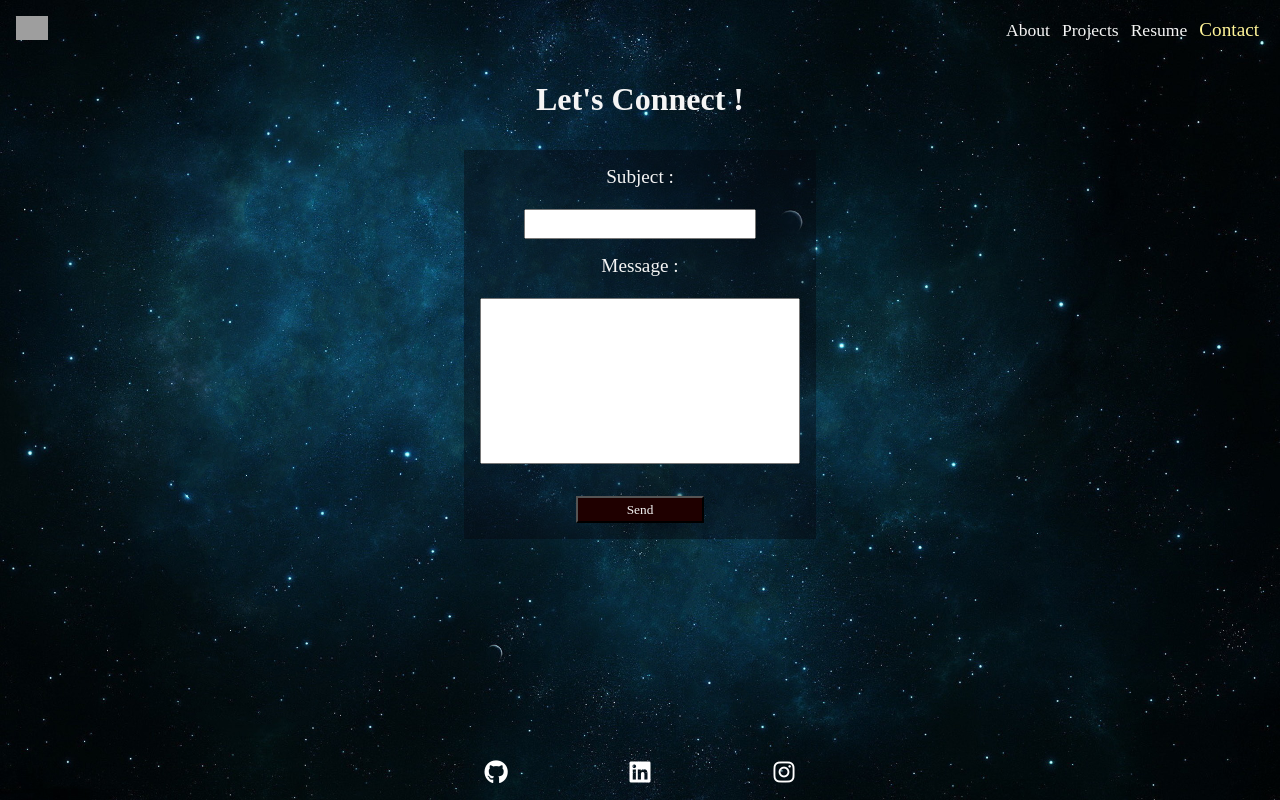
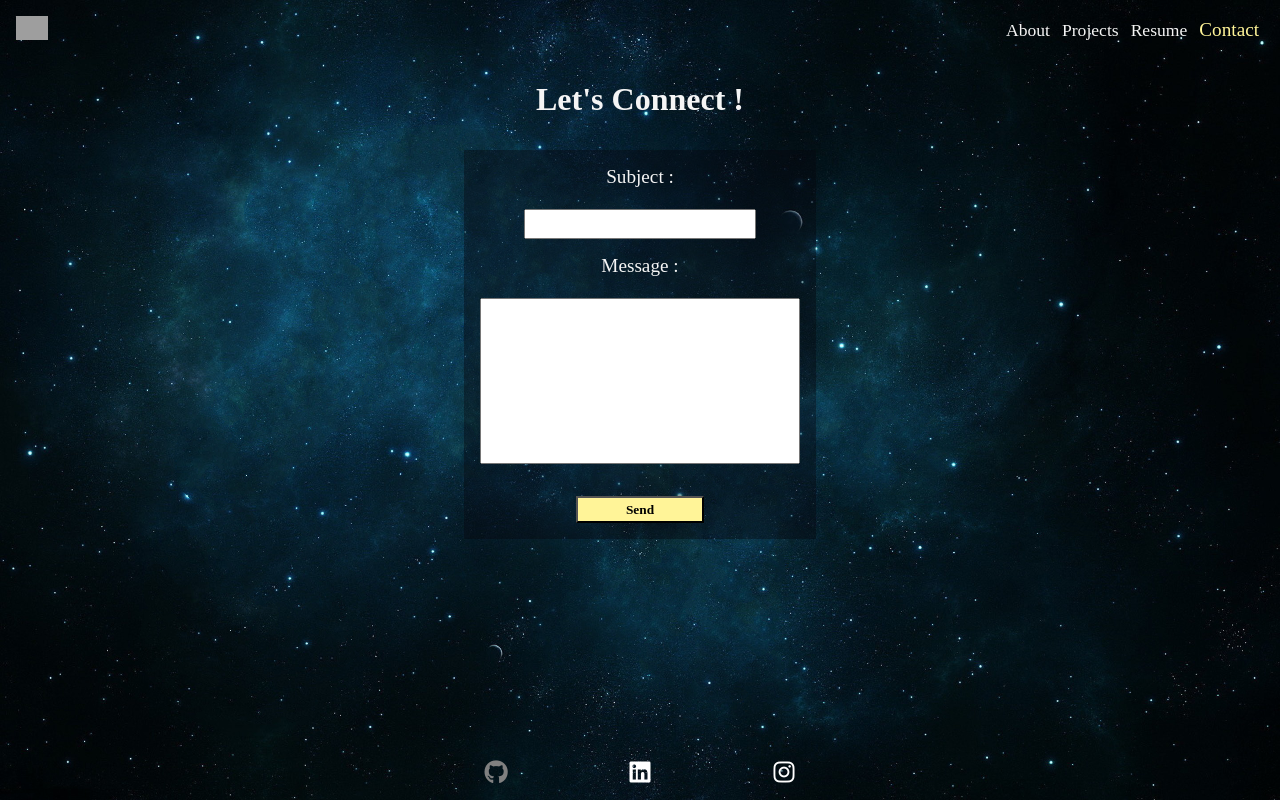
Before and after one commit to halakhellow/portfolio, a React (Create React App) app: page /contact in a window 1280 px wide. In both pictures the pointer is over the icon 496 px from the left and 772 px from the top of the page. Built offline with nearby package versions, Linux system fonts and the light colour scheme; grey boxes are pictures that could not be loaded; a web font is replaced by a local one.

Commit message:
fix style : Footer : change icons color on hover, ContactPage: change button style, HomePage: change the name animation color

```diff
--- a/src/components/Footer/Footer.css
+++ b/src/components/Footer/Footer.css
@@ -12,6 +12,16 @@
   width: 5rem;
 }
 
+.Footer a:first-of-type:hover i {
+  color: gray;
+}
+.Footer a:nth-of-type(2):hover i {
+  color: #5b93d6;
+}
+.Footer a:last-of-type:hover i {
+  color: #7f3fa5;
+}
+
 .Footer a i {
   color: white;
   font-size: 1.5rem;
--- a/src/pages/ContactPage/ContactPage.css
+++ b/src/pages/ContactPage/ContactPage.css
@@ -29,6 +29,6 @@
   width: 40%;
   height: 1.7rem;
   font-family: inherit;
-  background-color: #1f0000;
-  color: whitesmoke;
+  background-color: #fff498;
+  font-weight: bold;
 }
--- a/src/pages/HomePage/HomePage.css
+++ b/src/pages/HomePage/HomePage.css
@@ -6,7 +6,7 @@
 
 .HomePage-title span {
   display: inline-block;
-  background: #fbfcfe -webkit-gradient(linear, 100% 0, 0 0, from(#fbfcfe), color-stop(0.5, #ffeb3b), to(#fbfcfe));
+  background: #fbfcfe -webkit-gradient(linear, 100% 0, 0 0, from(#fbfcfe), color-stop(0.5, #fff498), to(#fbfcfe));
   background-position: -4rem top;
   background-repeat: no-repeat;
   -webkit-background-clip: text;
```
